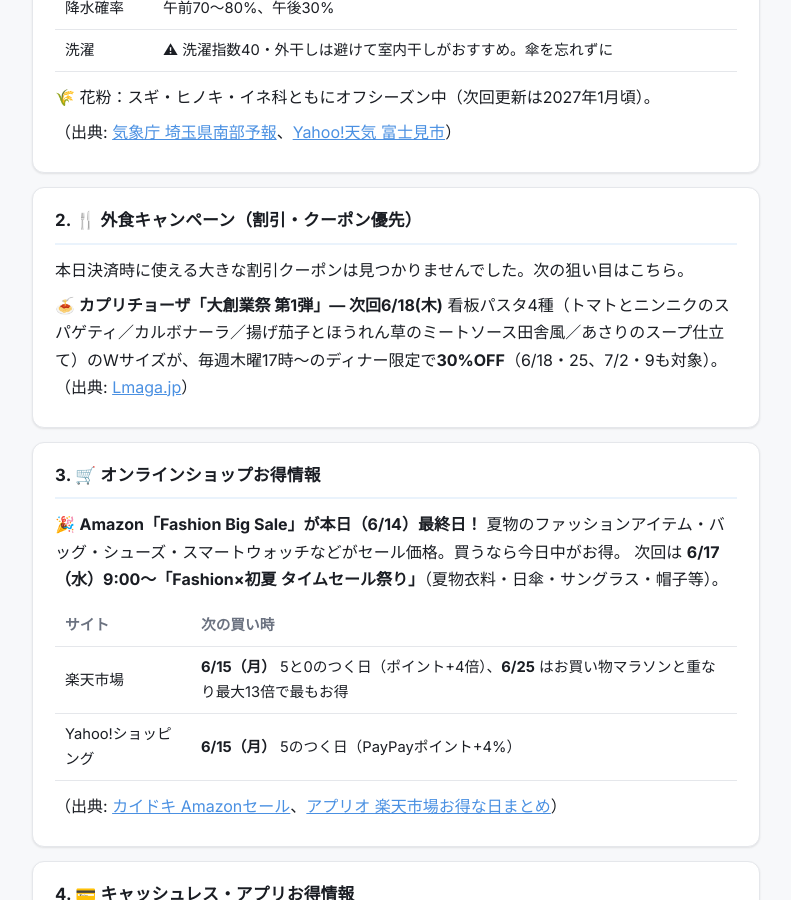
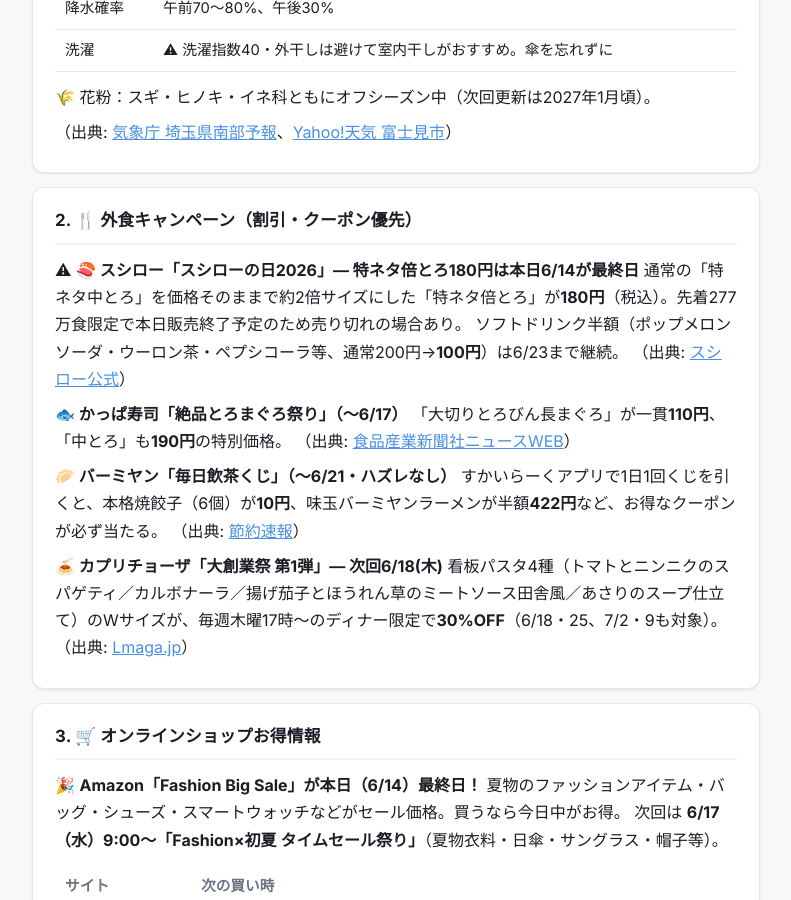
Before and after one commit to yuki7827/daily-life-dashboard, a Jekyll site: the page built from _posts/2026-06-14-daily.md, in a window 1280 px wide and 900 px high, scrolled down 749 px. Shown: the whole window, without its empty margins (244-1035 px from the left). Built offline with Jekyll 4.4.1, drawn with Linux system fonts in a browser that asks for light colours.

Commit message:
daily: 2026-06-14 dashboard update with better gourmet info

```diff
--- a/_posts/2026-06-14-daily.md
+++ b/_posts/2026-06-14-daily.md
@@ -32,7 +32,18 @@ location: "埼玉県富士見市"
 
 ## 2. 🍴 外食キャンペーン（割引・クーポン優先）
 
-本日決済時に使える大きな割引クーポンは見つかりませんでした。次の狙い目はこちら。
+⚠ **🍣 スシロー「スシローの日2026」— 特ネタ倍とろ180円は本日6/14が最終日**
+通常の「特ネタ中とろ」を価格そのままで約2倍サイズにした「特ネタ倍とろ」が**180円**（税込）。先着277万食限定で本日販売終了予定のため売り切れの場合あり。
+ソフトドリンク半額（ポップメロンソーダ・ウーロン茶・ペプシコーラ等、通常200円→**100円**）は6/23まで継続。
+（出典: [スシロー公式](https://www.akindo-sushiro.co.jp/campaign/detail.php?id=4412)）
+
+**🐟 かっぱ寿司「絶品とろまぐろ祭り」（〜6/17）**
+「大切りとろびん長まぐろ」が一貫**110円**、「中とろ」も**190円**の特別価格。
+（出典: [食品産業新聞社ニュースWEB](https://www.ssnp.co.jp/foodservice/686051/)）
+
+**🥟 バーミヤン「毎日飲茶くじ」（〜6/21・ハズレなし）**
+すかいらーくアプリで1日1回くじを引くと、本格焼餃子（6個）が**10円**、味玉バーミヤンラーメンが半額**422円**など、お得なクーポンが必ず当たる。
+（出典: [節約速報](https://setusoku.com/sale/971311/)）
 
 **🍝 カプリチョーザ「大創業祭 第1弾」— 次回6/18(木)**
 看板パスタ4種（トマトとニンニクのスパゲティ／カルボナーラ／揚げ茄子とほうれん草のミートソース田舎風／あさりのスープ仕立て）のWサイズが、毎週木曜17時〜のディナー限定で**30%OFF**（6/18・25、7/2・9も対象）。
```
